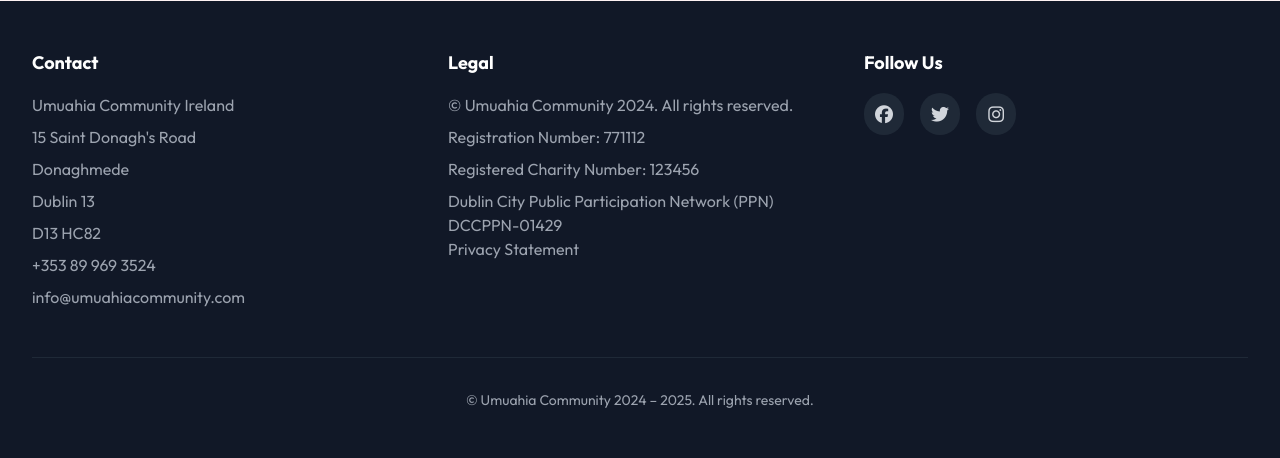
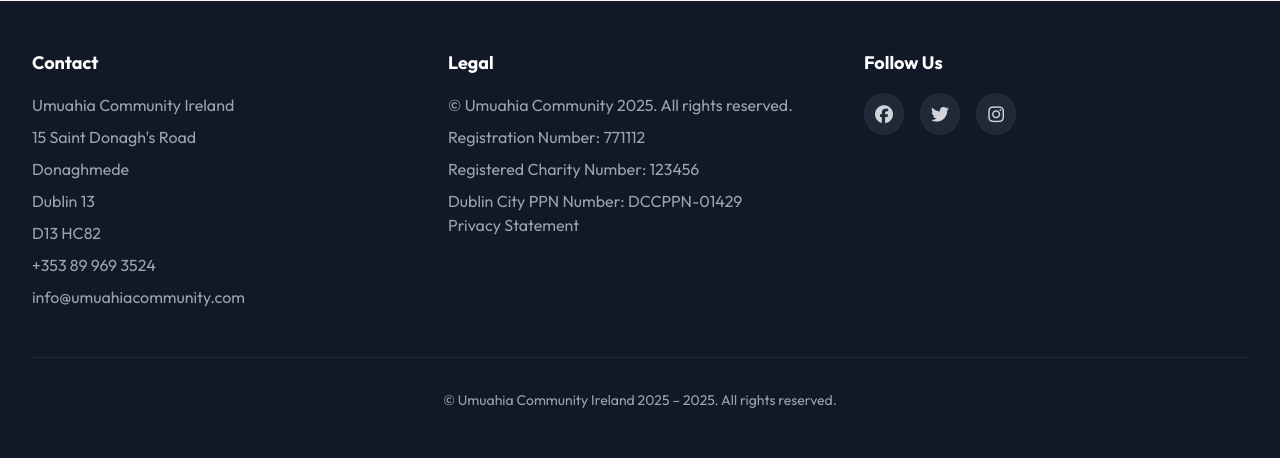
Before and after one commit to ugly-ceaser/umuahiaMain, a Django app: page / in a window 1280 px wide. Shown: the part 5180-5638 px from the top of the page. Run offline with Django 5.2, Linux system fonts and the light colour scheme; data that the repository does not hold is empty; parts of the project's set-up code (start-up, migrations or seed data) failed here and were passed over; some libraries are stand-ins or nearby versions.

Commit message:
Update _base.html

```diff
--- a/templates/_base.html
+++ b/templates/_base.html
@@ -97,11 +97,11 @@
                 <div class="space-y-4">
                     <h3 class="text-white font-bold text-lg mb-4">Legal</h3>
                     <div class="text-gray-400 space-y-2">
-                        <p>© Umuahia Community 2024. All rights reserved.</p>
+                        <p>© Umuahia Community 2025. All rights reserved.</p>
                         {% comment %} <p>Umuahia Community Ireland Company Limited by Guarantee (CLG)</p> {% endcomment %}
                         <p>Registration Number: 771112</p>
                         <p>Registered Charity Number: 123456</p>
-                        <p>Dublin City Public Participation Network (PPN) DCCPPN-01429</p>
+                        <p>Dublin City PPN Number: DCCPPN-01429</p>
                         <a href="#" class="text-blue-500 hover:text-blue-400 transition-colors">Privacy Statement</a>
                     </div>
                 </div>
@@ -110,7 +110,7 @@
                 <div class="space-y-4">
                     <h3 class="text-white font-bold text-lg mb-4">Follow Us</h3>
                     <div class="flex space-x-4">
-                        <a href="#" class="p-2 bg-gray-800 rounded-full hover:bg-blue-600 transition-colors" aria-label="Facebook">
+                        <a href="https://www.facebook.com/profile.php?id=61561613840171" class="p-2 bg-gray-800 rounded-full hover:bg-blue-600 transition-colors" aria-label="Facebook">
                             <i class="fab fa-facebook text-lg w-6 h-6 text-center"></i>
                         </a>
                         <a href="#" class="p-2 bg-gray-800 rounded-full hover:bg-blue-600 transition-colors" aria-label="Twitter">
@@ -125,7 +125,7 @@
 
             <!-- Copyright -->
             <div class="mt-12 pt-8 border-t border-gray-800 text-center text-gray-400 text-sm">
-                <p>© Umuahia Community 2024 – {% now "Y" %}. All rights reserved.</p>
+                <p>© Umuahia Community Ireland 2025 – {% now "Y" %}. All rights reserved.</p>
             </div>
         </div>
     </footer>
```
